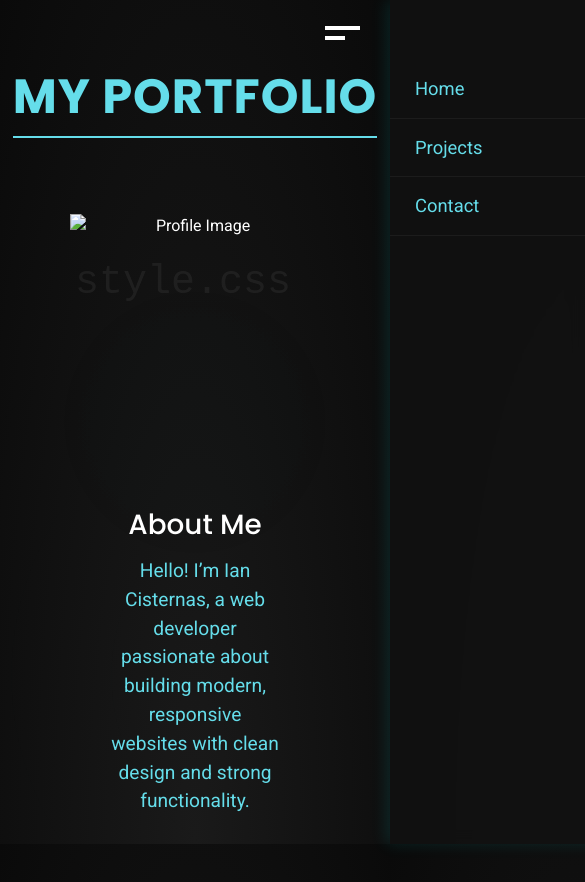
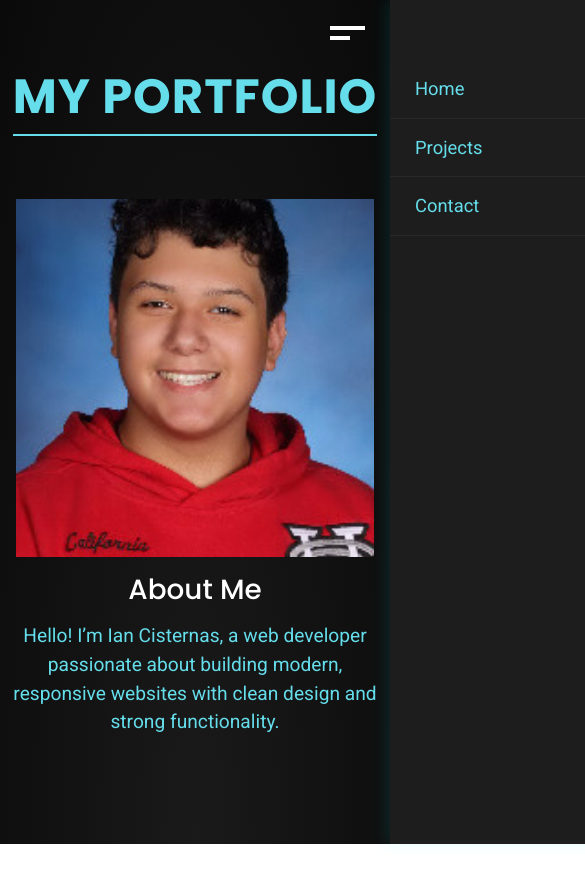
Before and after one commit to IanCist/Portfolio, a plain HTML site: page index.html in a window 390 px wide. Shown: the top 882 px of the page, 585 px wide, since content can reach past the window. After the commit the page ends 844 px from the top, so only its background shows below. Drawn offline with nearby package versions, Linux system fonts and the light colour scheme.

Commit message:
added some animations edited format on smaller screens

```diff
--- a/index.html
+++ b/index.html
@@ -43,8 +43,8 @@
         </div>
 
         <div class="row align-items-center justify-content-center mt-5">
-            <section class="image-container col-12 col-md-6 order-1 order-md-2 text-center">
-                <img src="your-image.png" alt="Profile Image" class="about-img img-fluid">
+           <section class="image-container col-12 col-md-6 order-1 order-md-2 text-center">
+                <img src="img/Screenshot 2025-05-29 083056.png" alt="Profile Image" class="about-img img-fluid">
             </section>
 
             <section class="about col-12 col-md-6 order-2 order-md-1 text-md-start text-center">
--- a/style.css
+++ b/style.css
@@ -1,4 +1,3 @@
-
 * {
   margin: 0;
   padding: 0;
@@ -9,41 +8,22 @@ body {
   font-family: 'Roboto', sans-serif;
   background: radial-gradient(ellipse at bottom, #1a1a1a 0%, #0a0a0a 100%);
   color: #fff;
-  overflow: hidden;
-  position: relative;
-  height: 100vh;
+  overflow-x: hidden;
+  min-height: 100vh;
 }
 
-h1, h2, h3, h4, h5, h6 {
+
+h1,
+h2,
+h3,
+h4,
+h5,
+h6 {
   font-family: 'Poppins', sans-serif;
 }
 
 
-body::before {
-  content: '';
-  position: absolute;
-  top: 0;
-  left: 0;
-  width: 200%;
-  height: 200%;
-  background: repeating-radial-gradient(circle at center, rgba(0, 255, 255, 0.05), rgba(0, 255, 255, 0.05) 1px, transparent 1px, transparent 100px);
-  animation: waveMotion 25s linear infinite;
-  opacity: 0.06;
-  z-index: 0;
-}
 
-
-body::after {
-  content: '';
-  position: absolute;
-  width: 200%;
-  height: 200%;
-  background: radial-gradient(circle, rgba(0, 255, 255, 0.05), transparent 70%);
-  animation: pulse 12s ease-in-out infinite;
-  z-index: 0;
-  top: -50%;
-  left: -50%;
-}
 
 
 main,
@@ -59,6 +39,7 @@ main,
   0% {
     transform: translate(0, 0);
   }
+
   100% {
     transform: translate(-50%, -50%);
   }
@@ -66,10 +47,13 @@ main,
 
 
 @keyframes pulse {
-  0%, 100% {
+
+  0%,
+  100% {
     opacity: 0.06;
     transform: scale(1);
   }
+
   50% {
     opacity: 0.1;
     transform: scale(1.05);
@@ -80,19 +64,25 @@ main,
 .navbar-toggle {
   position: fixed;
   top: 20px;
-  right: 30px;
-  cursor: pointer;
-  z-index: 1000;
+  right: 20px;
+  width: 40px;
+  height: 30px;
+  display: block;
+  z-index: 2000;
 }
+
+
 .navbar-toggle .line {
   background: #fff;
   height: 4px;
   margin: 6px 0;
   transition: 0.3s;
 }
+
 .navbar-toggle .long {
   width: 35px;
 }
+
 .navbar-toggle .short {
   width: 20px;
 }
@@ -159,11 +149,13 @@ main {
   transform: translateY(30px);
   animation: fadeInUp 1.2s ease forwards;
 }
+
 .about p {
   color: #65DDEA;
   font-size: 1.2rem;
   margin-top: 1rem;
 }
+
 @keyframes fadeInUp {
   to {
     opacity: 1;
@@ -177,13 +169,15 @@ main {
   display: flex;
   justify-content: center;
 }
+
 .three-d {
- width: 358px;
+  width: 358px;
   height: 358px;
   transform: perspective(800px) rotateY(10deg);
   box-shadow: 0 10px 30px rgba(0, 255, 255, 0.3);
   transition: transform 0.4s;
 }
+
 .three-d:hover {
   transform: perspective(800px) rotateY(0deg) scale(1.05);
 }
@@ -201,6 +195,25 @@ main {
 
 
 @media (min-width: 769px) {
+  main {
+    display: flex;
+    align-items: center;
+    justify-content: center;
+    flex-wrap: wrap;
+    min-height: calc(100vh - 120px);
+    padding-top: 60px;
+    padding-bottom: 60px;
+    gap: 2rem;
+
+  }
+
+  .about,
+  .image-container {
+    opacity: 1;
+    transform: none;
+    animation: none;
+  }
+
   .about-img {
     transform: perspective(800px) rotateY(10deg);
     box-shadow: 0 10px 30px rgba(0, 255, 255, 0.3);
@@ -213,15 +226,36 @@ main {
 
 
 @media (max-width: 768px) {
-  .about-img {
-    width: 250px;
-    height: 250px;
+  .about {
+    max-width: 100% !important;
     transform: none !important;
-    box-shadow: none !important;
+    animation: none !important;
+    opacity: 1 !important;
+    text-align: center;
   }
 
-  .about {
-    margin-top: 1.5rem;
+  .image-container {
+    width: 100%;
+    display: flex;
+    justify-content: center;
+    margin-bottom: 1rem;
+  }
+
+  .about-img {
+    margin: 0 auto;
+  }
+
+  main {
+    display: flex;
+    flex-direction: column;
+    align-items: center;
+  }
+
+  .about,
+  .image-container {
+    width: 100% !important;
+    max-width: 100% !important;
+    flex: none !important;
   }
 }
 
@@ -248,10 +282,28 @@ main {
   text-align: center;
   letter-spacing: 1px;
   text-transform: uppercase;
-  border-bottom: 2px solid #65DDEA;
   display: inline-block;
   padding-bottom: 10px;
   margin-top: 20px;
+  position: relative;
+  overflow: hidden;
+}
+
+.homepage-title::after {
+  content: '';
+  position: absolute;
+  left: 0;
+  bottom: 0;
+  height: 2px;
+  background-color: #65DDEA;
+  width: 0;
+  animation: expandLine 1s ease forwards;
+}
+
+@keyframes expandLine {
+  to {
+    width: 100%;
+  }
 }
 
 
@@ -283,18 +335,23 @@ main {
   0% {
     content: "<html>";
   }
+
   20% {
     content: "<style.css>";
   }
+
   40% {
     content: "console.log('Hi');";
   }
+
   60% {
     content: "document.querySelector()";
   }
+
   80% {
     content: "transform: rotate(360deg);";
   }
+
   100% {
     content: "<html>";
   }
@@ -302,6 +359,25 @@ main {
 
 
 @keyframes blink {
-  0%, 100% { opacity: 0.06; }
-  50% { opacity: 0; }
+
+  0%,
+  100% {
+    opacity: 0.06;
+  }
+
+  50% {
+    opacity: 0;
+  }
 }
+
+@media (max-width: 768px) {
+  .typing-background {
+    font-size: 1.5rem;
+  }
+}
+
+@media (max-width: 480px) {
+  .typing-background {
+    font-size: 1.9rem;
+  }
+}
```
Also changed, not shown: img/Screenshot 2025-05-29 083056.png (added).
